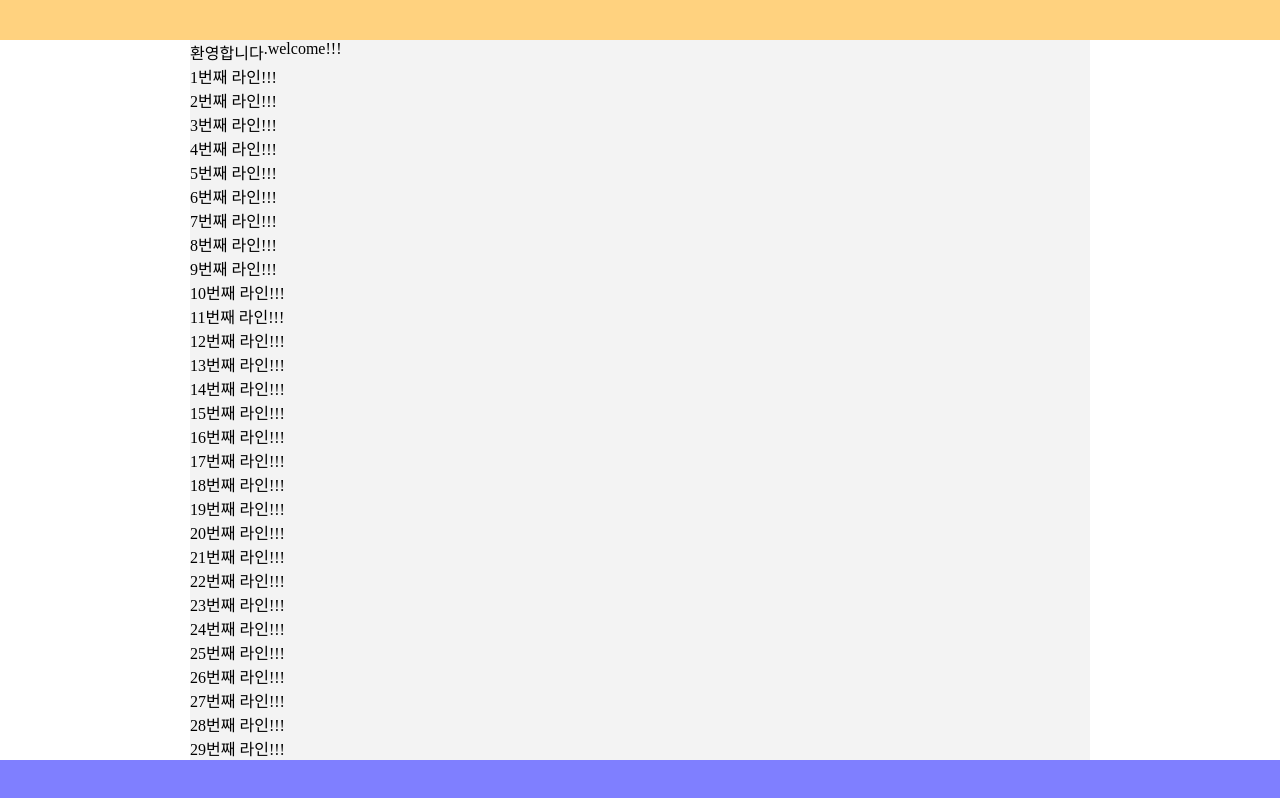
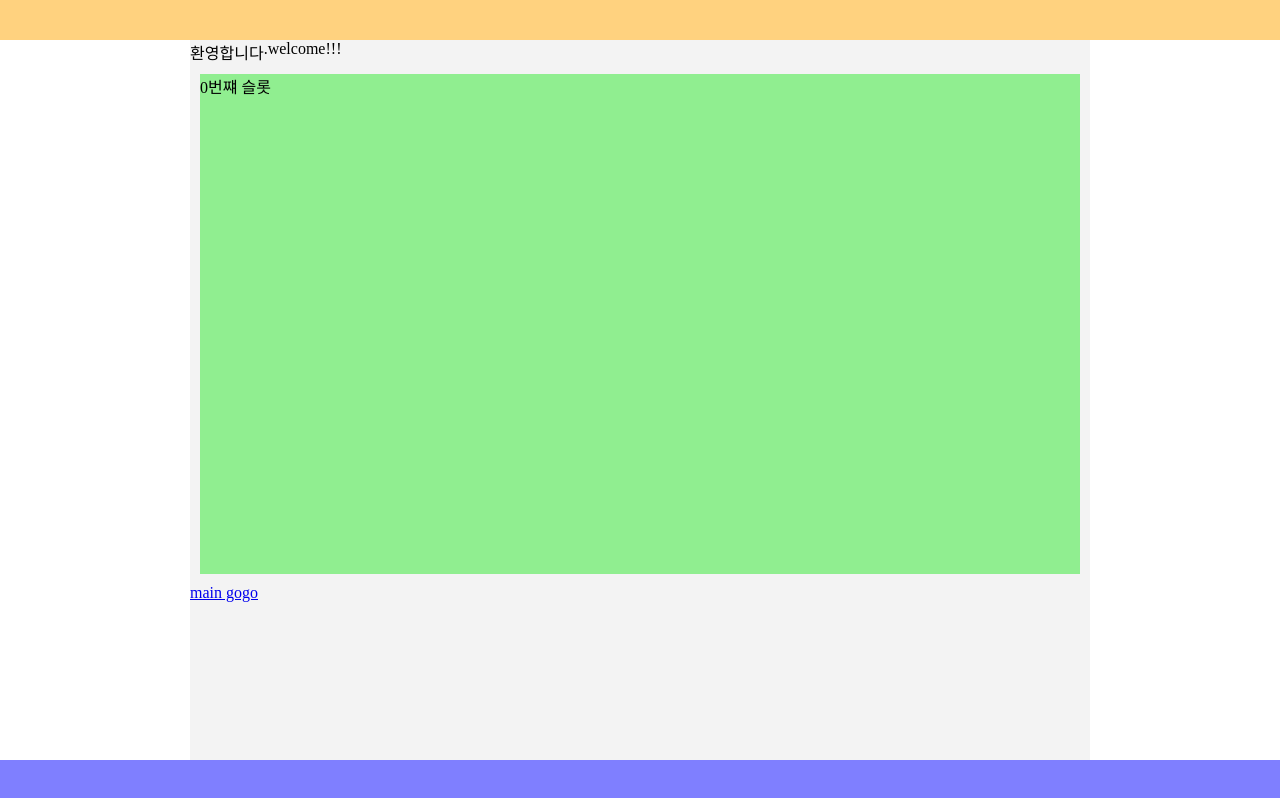
Before and after one commit to goju2k/pica-ui, a Nuxt app: page /gate/welcome in a window 1280 px wide. Built offline with nearby package versions, Linux system fonts and the light colour scheme.

Commit message:
앨범 디스플레이 컴포넌트 추가

```diff
--- /dev/null
+++ b/components/layout/Album.vue
@@ -0,0 +1,113 @@
+<template>
+  <div
+    ref="container"
+    class="album-container"
+    @mousedown="mousedown"
+    @mousemove.prevent="mousemove"
+    @mouseup="mouseup"
+    @mouseleave="mouseup"
+    @touchstart="touchstart"
+    @touchmove="touchmove"
+    @touchend="touchend"
+    @touchcancel="touchend"
+  >
+    <template v-for="(s, i) in $slots">
+      <div :key="i" class="album-frame">
+        <slot :name="i" />
+      </div>
+    </template>
+  </div>
+</template>
+
+<script>
+export default {
+  mounted () {
+    console.log('this.$slot => ', this.$slots)
+    this.move = false
+  },
+  methods: {
+    mousedown (e) {
+      console.log('mousedown => ', e)
+      this.move = true
+    },
+    mousemove (e) {
+      if (!this.move) {
+        return
+      }
+      const container = this.$refs.container
+      container.scrollLeft -= e.movementX
+    },
+    mouseup (e) {
+      console.log('mouseup => ', e)
+      const container = this.$refs.container
+      const remain = container.scrollLeft % container.offsetWidth
+      const fixValue = remain / container.offsetWidth > 0.5 ? 1 : 0
+      this.scrollAnimationTargetX = container.offsetWidth * (Math.floor(container.scrollLeft / container.offsetWidth) + fixValue)
+      this.scrollAnimationTargetElem = container
+      this.tScrollTick = container.scrollLeft > this.scrollAnimationTargetX ? -10 : 10
+      this.scrollAnimationPlay()
+
+      this.move = false
+    },
+    touchstart (e) {
+      console.log('touchstart => ', e)
+      this.move = true
+      const t = e.touches[0]
+      this.tStartX = t.screenX
+      this.tStartY = t.screenY
+    },
+    touchmove (e) {
+      if (!this.move) {
+        return
+      }
+      console.log('touchmove => ', e)
+      const t = e.touches[0]
+      const container = this.$refs.container
+      const deltaX = this.tStartX - t.screenX
+      const deltaY = this.tStartY - t.screenY
+      if (!this.tScrollDirection) {
+        this.tScrollDirection = Math.abs(deltaX) > Math.abs(deltaY) ? 1 : 2
+      }
+      if (this.tScrollDirection === 1) {
+        container.scrollLeft += this.tStartX - t.screenX
+        this.tStartX = t.screenX
+        e.preventDefault()
+      }
+    },
+    touchend (e) {
+      console.log('touchend => ', e)
+      const container = this.$refs.container
+      const remain = container.scrollLeft % container.offsetWidth
+      const fixValue = remain / container.offsetWidth > 0.5 ? 1 : 0
+      this.scrollAnimationTargetX = container.offsetWidth * (Math.floor(container.scrollLeft / container.offsetWidth) + fixValue)
+      this.scrollAnimationTargetElem = container
+      this.tScrollTick = container.scrollLeft > this.scrollAnimationTargetX ? -10 : 10
+      this.scrollAnimationPlay()
+
+      this.move = false
+    },
+    scrollAnimationPlay () {
+      const x = this.scrollAnimationTargetElem.scrollLeft + this.tScrollTick
+      if (this.tScrollTick < 0 ? this.scrollAnimationTargetX >= x : this.scrollAnimationTargetX <= x) {
+        this.scrollAnimationTargetElem.scrollLeft = this.scrollAnimationTargetX
+        this.scrollAnimationTargetX = null
+        this.scrollAnimationTargetElem = null
+        this.tScrollDirection = null
+        return
+      }
+      this.scrollAnimationTargetElem.scrollLeft += this.tScrollTick
+      requestAnimationFrame(this.scrollAnimationPlay)
+    }
+  }
+}
+</script>
+
+<style>
+.album-container{
+  width:100%;display:flex;overflow-x:auto;
+}
+
+.album-frame{
+  min-width:100%;
+}
+</style>
--- a/pages/gate/welcome.vue
+++ b/pages/gate/welcome.vue
@@ -1,11 +1,25 @@
 <template>
   <page-container>
     <TextTransition :text="'환영합니다. welcome!!!'"></TextTransition>
-    <template v-for="i in 200">
+    <Album>
+      <div slot="0" class="items">0번쨰 슬롯</div>
+      <div slot="1" class="items" style="height:400px;">
+        <div style="background:yellow;">
+          <template v-for="i in 100">
+            <div :key="i">dsdsdsdsdsds</div>
+          </template>
+        </div>
+      </div>
+      <div slot="2" class="items" style="height:200px;">2번쨰 슬롯</div>
+      <div slot="3" class="items" style="height:300px;">3번쨰 슬롯</div>
+      <div slot="4" class="items" style="height:400px;">4번쨰 슬롯</div>
+      <div slot="5" class="items" style="height:100px;">5번쨰 슬롯</div>
+    </Album>
+    <!-- <template v-for="i in 200">
       <div :key="i">
         {{ i+'번째 라인!!!' }}
       </div>
-    </template>
+    </template> -->
     <nuxt-link to="/find/find-main">
       main gogo
     </nuxt-link>
@@ -17,4 +31,10 @@ export default {}
 </script>
 
 <style>
+.items{
+  height:500px;
+  background:lightgreen;
+  margin:10px;
+  overflow-y:auto;
+}
 </style>
```
